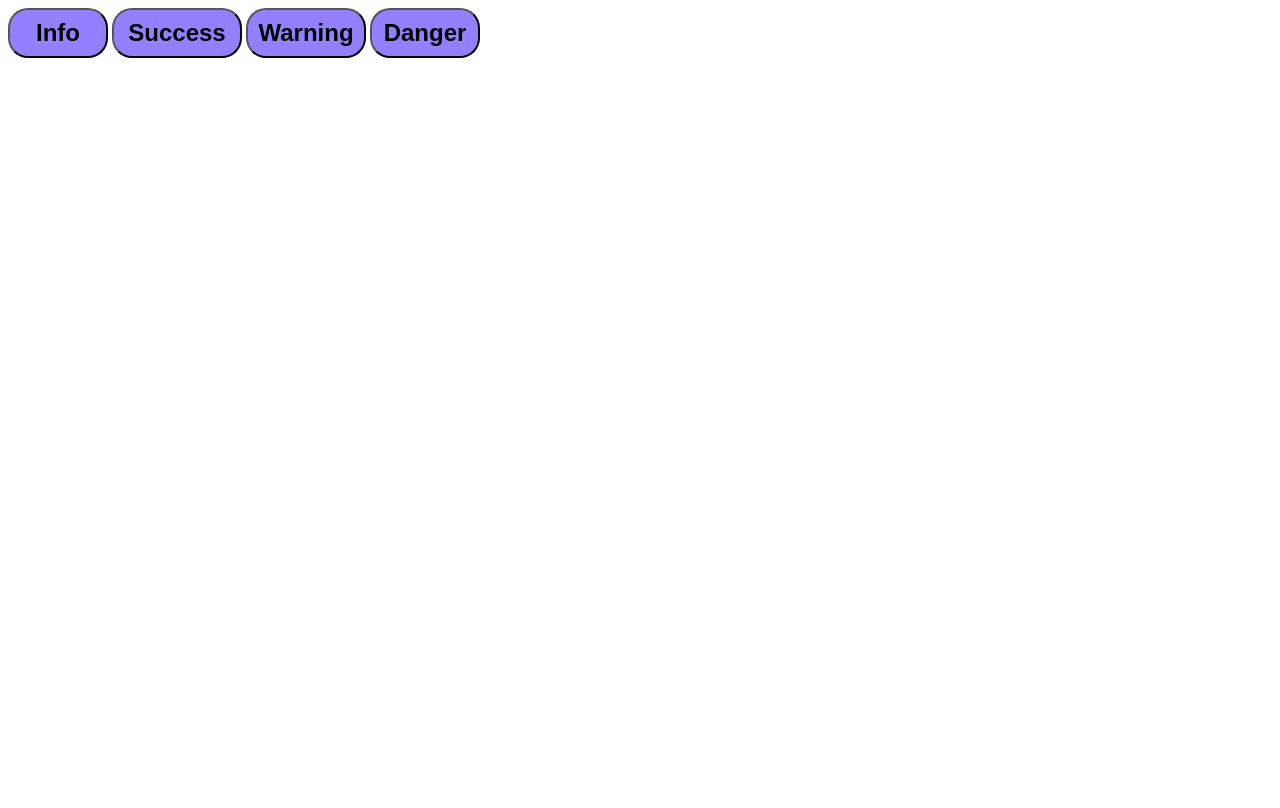
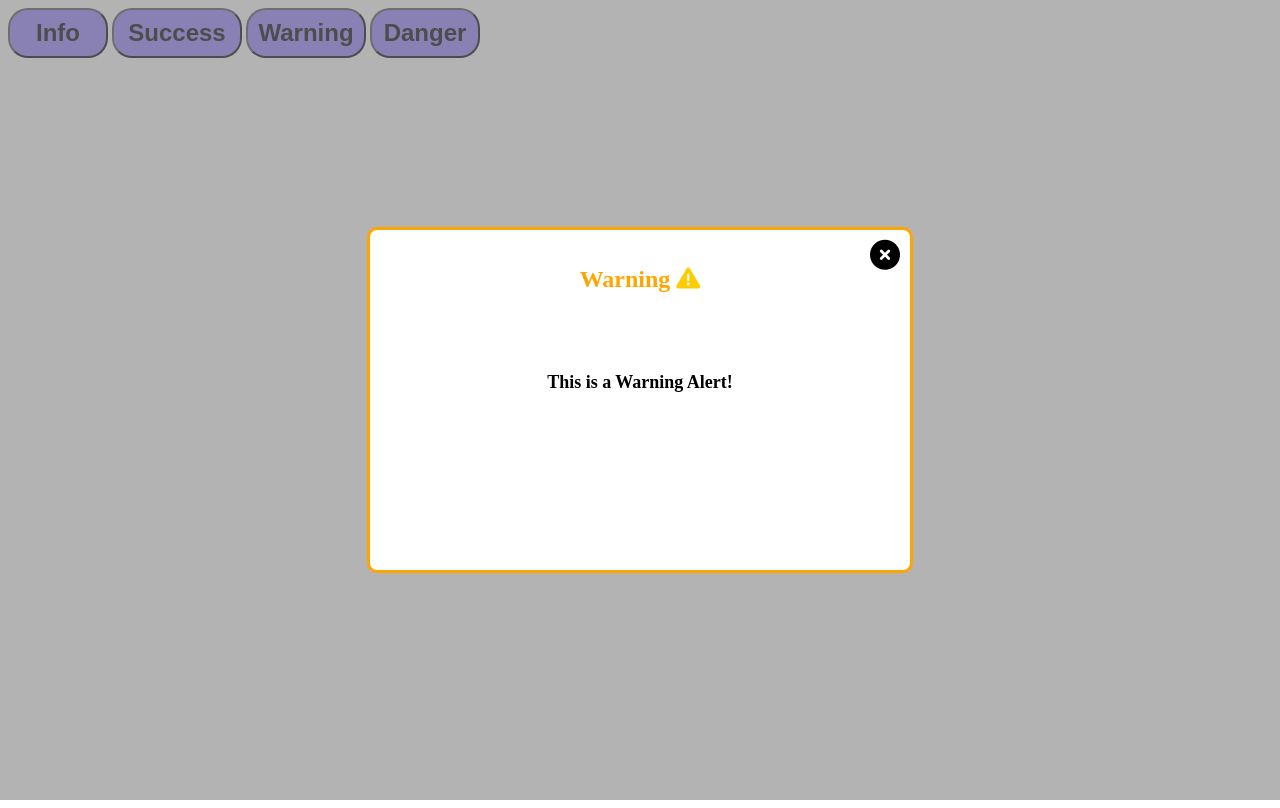
Before and after one commit to MohammedElmostaine/SweetAlert, a plain HTML site: page index.html in a window 1280 px wide. Both pictures are taken after a click on the button "Warning". Drawn offline with Linux system fonts and the light colour scheme.

Commit message:
warning function and btn

```diff
--- a/script.js
+++ b/script.js
@@ -1,14 +1,15 @@
-import  { sweetinfo , sweetSuccess } from "./sweet.js";
+import  { sweetinfo , sweetSuccess , sweetWarning} from "./sweet.js";
 
 let btn1 = document.getElementById('btn1');
 let btn2 = document.getElementById('btn2');
-
+let btn3 = document.getElementById('btn3');
 
 
 let successMessage = "This is a Success Alert!";
 let Success="Success";
 
-
+let warningMessage = "This is a Warning Alert!";
+let warningTitle = "Warning";
 
 let insiMessage = "This is Info Alert";
 btn1.addEventListener("click", () => {
@@ -19,3 +20,7 @@ btn1.addEventListener("click", () => {
 btn2.addEventListener("click", () => {
     sweetSuccess(successMessage ,Success);
 });
+
+btn3.addEventListener("click", () => {
+    sweetWarning(warningMessage, warningTitle);
+});
--- a/style.css
+++ b/style.css
@@ -79,6 +79,9 @@
     border: solid  green;
 }
 
+#sweetWarning{
+    border: solid  orange;
+}
 
 i{
     width: fit-content;
@@ -111,6 +114,9 @@ i{
 }
 
 
+#Warningtitle{
+    color: orange;
+}
 
 .Parag{
     font-size: large;
--- a/sweet.js
+++ b/sweet.js
@@ -1,8 +1,8 @@
 
 
-function sweetinfo(message ,info) {
+function sweetinfo(message, info) {
     const bodyofalert = document.createElement("div");
-    bodyofalert.classList.add("sweetinfoSec" , "sweetSec");
+    bodyofalert.classList.add("sweetinfoSec", "sweetSec");
     bodyofalert.innerHTML = `<div class ="sweet" id="sweetinfo">
                             <h1 class ="title" id = "infotitle">${info}</h1>
                             <p class ="Parag" id = "infoParag">${message}</p>
@@ -15,7 +15,7 @@ function sweetinfo(message ,info) {
     const iconeCloseinfo = document.querySelector("#iconeCloseinfo");
     const sweetSec = document.querySelector(".sweetinfoSec");
 
-    iconeCloseinfo.addEventListener("click", ()=> {
+    iconeCloseinfo.addEventListener("click", () => {
         if (sweetSec) {
             sweetSec.remove();
         }
@@ -31,9 +31,9 @@ function sweetinfo(message ,info) {
 }
 
 
-function sweetSuccess(message ,Success) {
+function sweetSuccess(message, Success) {
     const bodyofSuccessalert = document.createElement("div");
-    bodyofSuccessalert.classList.add("sweetSuccessSec" , "sweetSec");
+    bodyofSuccessalert.classList.add("sweetSuccessSec", "sweetSec");
     bodyofSuccessalert.innerHTML = `<div class ="sweet" id="sweetSuccess">
                             <h1 class ="title" id = "Successtitle">${Success}&nbsp <i class="fa-solid fa-check"></i></h1>
                             <p class ="Parag" id = "SuccessParag">${message}</p>
@@ -44,18 +44,52 @@ function sweetSuccess(message ,Success) {
     const body = document.querySelector("body");
     body.appendChild(bodyofSuccessalert);
     const iconeCloseSuccess = document.querySelector("#iconeCloseSuccess");
-    iconeCloseSuccess.addEventListener("click", ()=> {
     const sweetSucSec = document.querySelector(".sweetSuccessSec");
+
+    iconeCloseSuccess.addEventListener("click", () => {
         if (sweetSucSec) {
             sweetSucSec.remove();
         }
-    })
+    });
     setTimeout(() => {
         if (sweetSucSec) {
             sweetSucSec.remove();
         }
     }, 3000);
 
+}
+
+
+
+function sweetWarning(message, warning) {
+    const bodyofWarningalert = document.createElement("div");
+    bodyofWarningalert.classList.add("sweetWarningSec", "sweetSec");
+
+    bodyofWarningalert.innerHTML = `
+        <div class="sweet" id="sweetWarning">
+            <h1 class="title" id="Warningtitle">${warning}&nbsp;<i class="fa-solid fa-exclamation-triangle" style="color: #ffcc00;"></i></h1>
+            <p class="Parag" id="WarningParag">${message}</p>
+            <i id="iconeCloseWarning" class="iconeClose fa-solid fa-circle-xmark" style="color: #000000;"></i>
+            <hr>
+        </div>`;
+
+    const body = document.querySelector("body");
+    body.appendChild(bodyofWarningalert);
+
+    const iconeCloseWarning = document.querySelector("#iconeCloseWarning");
+    const sweetWarningSec = document.querySelector(".sweetWarningSec");
+
+    iconeCloseWarning.addEventListener("click", () => {
+        if (sweetWarningSec) {
+            sweetWarningSec.remove();
+        }
+    });
+
+    setTimeout(() => {
+        if (sweetWarningSec) {
+            sweetWarningSec.remove();
+        }
+    }, 3000);
 }
 
 
@@ -67,4 +101,4 @@ function sweetSuccess(message ,Success) {
 
 
 
-export { sweetinfo , sweetSuccess };
+export { sweetinfo, sweetSuccess, sweetWarning };
```
Lines whose indentation alone changed are shown as unchanged.
